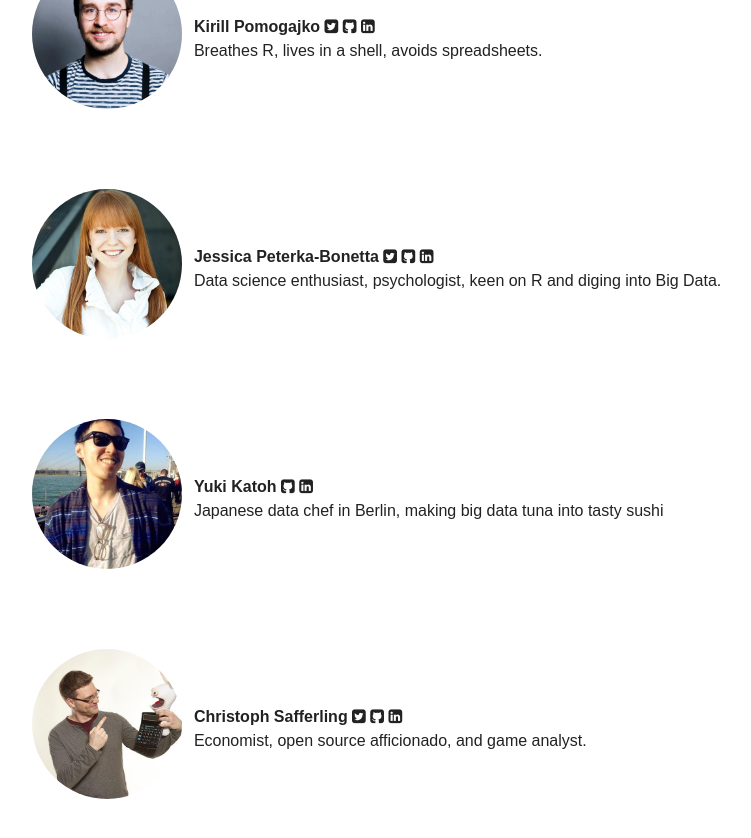
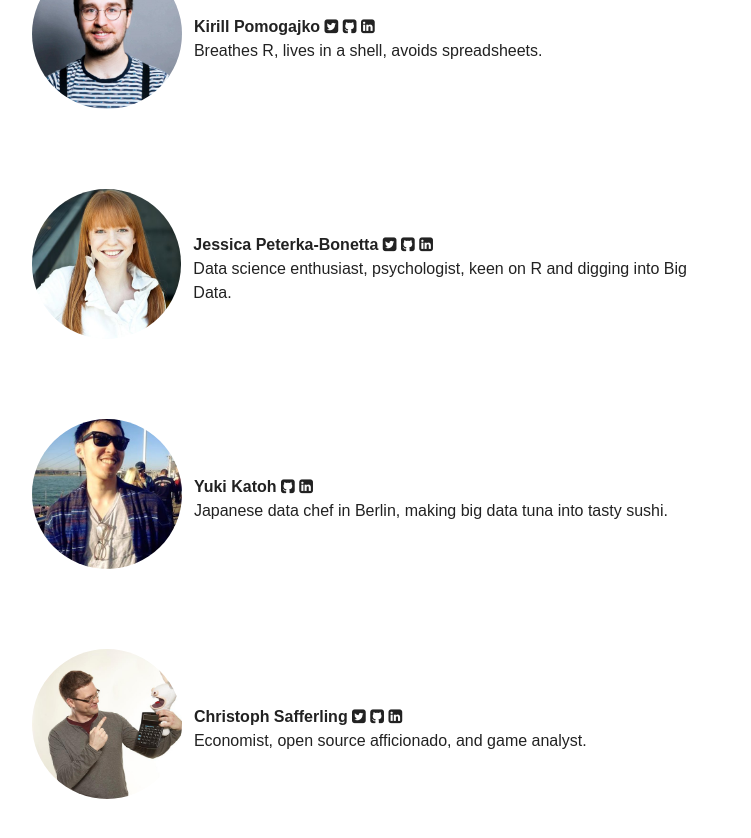
Before and after one commit to Quiri/quiri.github.io, a Jekyll site: the page built from authors/index.md, in a window 1280 px wide and 900 px high, scrolled down 416 px. Shown: the top 838 px of the window, without its empty margins (254-1005 px from the left). Built offline with Jekyll 4.4.1, drawn with Linux system fonts in a browser that asks for light colours; nearby versions of some CDN libraries.

Commit message:
minor spelling fixes to authors.yml

```diff
--- a/_data/authors.yml
+++ b/_data/authors.yml
@@ -12,7 +12,7 @@ kirill:
 jess:
   name: Jessica Peterka-Bonetta
   email: jessica@today-is-a-good-day.de
-  bio: "Data science enthusiast, psychologist, keen on R and diging into Big Data."
+  bio: "Data science enthusiast, psychologist, keen on R and digging into Big Data."
   avatar: jessica.jpg
   twitter: jpeterkabonetta
   github: today-is-a-good-day
@@ -21,7 +21,7 @@ jess:
 yuki:
   name: Yuki Katoh
   email: yukiegosapporo@gmail.com
-  bio: "Japanese data chef in Berlin, making big data tuna into tasty sushi"
+  bio: "Japanese data chef in Berlin, making big data tuna into tasty sushi."
   avatar: yuki.jpg
   twitter:
   github: yukiegosapporo
```
